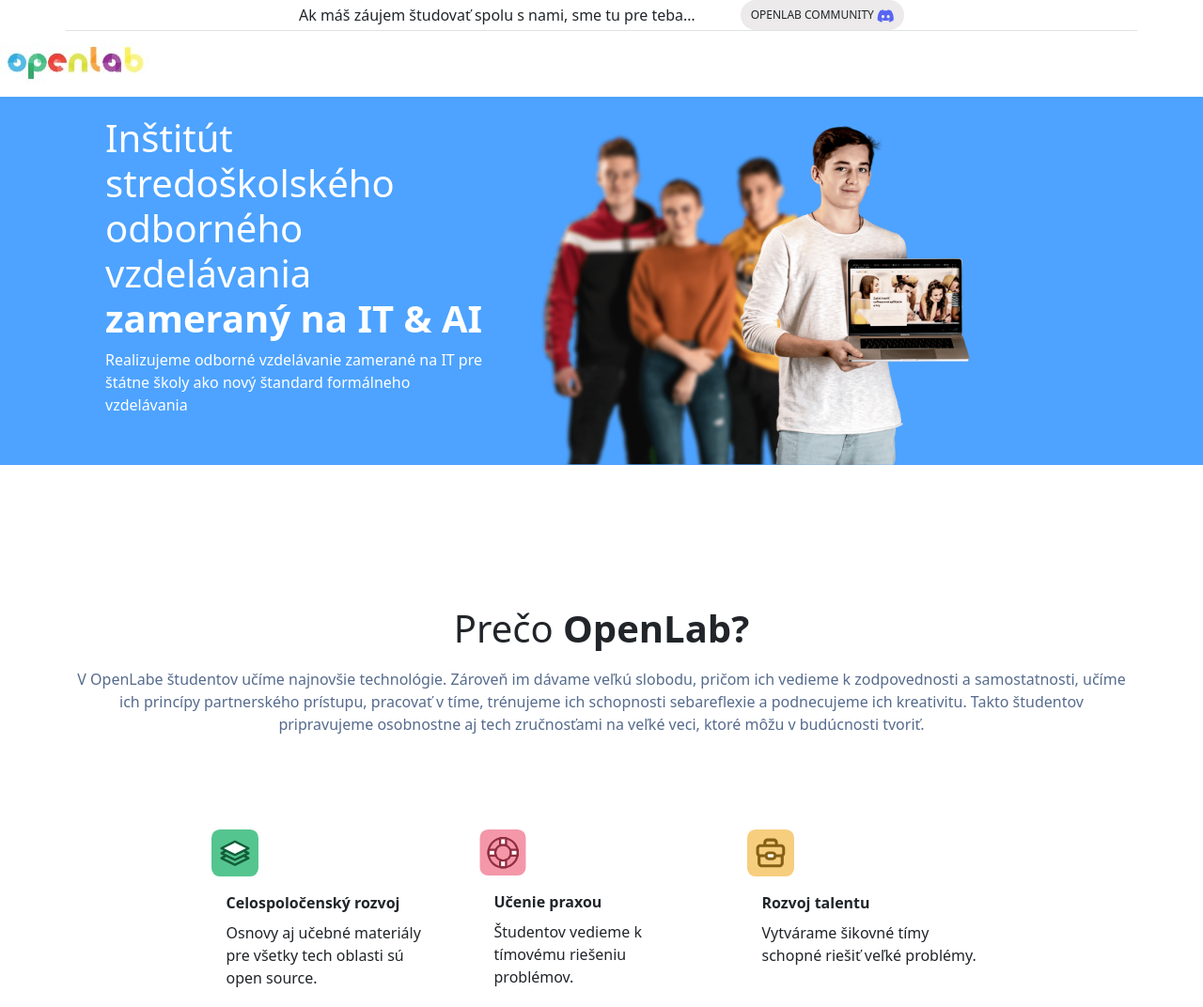
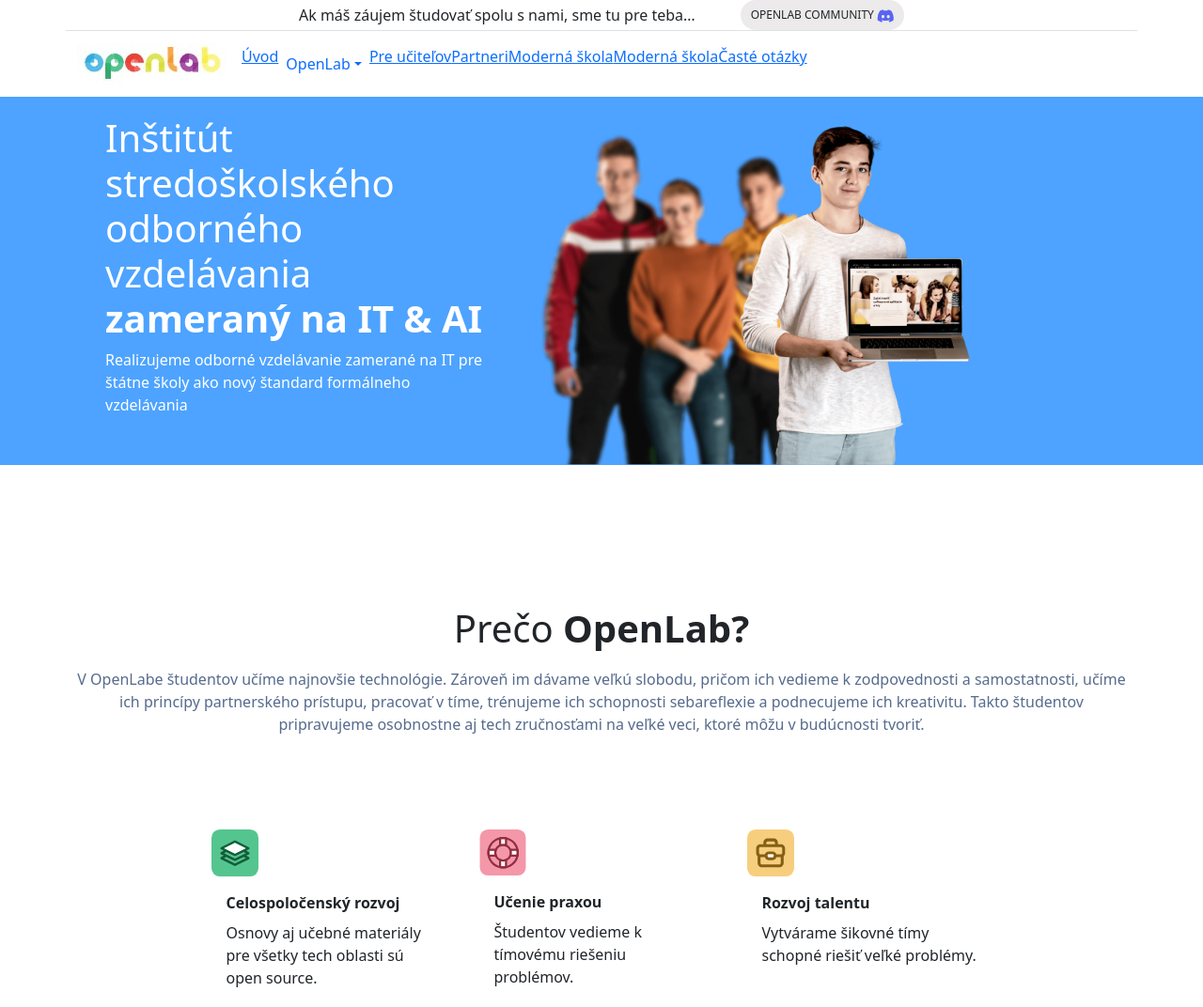
Before and after one commit to CikSimon/ionic_lvl.1_bootstrap, a plain HTML site: page index.html in a window 1280 px wide. Shown: the top 1072 px of the page at 94% size. Drawn offline with nearby package versions, Linux system fonts and the light colour scheme.

Commit message:
navbar-almost-done

```diff
--- a/index.html
+++ b/index.html
@@ -36,10 +36,31 @@ d-none
         </header>
     </section>
     <section id="nav">
-        <nav class="navbar navbar-expand-lg">
-            <a class="navbar-brand" href="#"><img src="./assets/openlab-logo.jpg" alt="openlablogo"></a>
-            <button class="navbar-toggler" type="button"></button>
-            <span class="toggler-icon"></span>
+        <nav class="navbar navbar-expand-md">
+            <div class="container">
+                <a class="navbar-brand" href="#"><img src="./assets/openlab-logo.jpg" alt="openlab-logo"></a>
+                <button class="navbar-toggler" type="button" data-bs-toggle="collapse" data-bs-target="#collapsibleNavbar">
+                    <span class="navbar-toggler-icon"><img src="./assets/nav-icon.jpg" alt=""></span>
+                </button>
+                <div class="collapse navbar-collapse " id="collapsibleNavbar">
+                    <ul class="navbar-nav">
+                        <li class="nav-item"><a href="#">Úvod</a></li>
+                        <li class="nav-item dropdown">
+                            <a class="nav-link dropdown-toggle" href="#" role="button" data-bs-toggle="dropdown">OpenLab</a>
+                            <ul class="dropdown-menu">
+                                <li><a class="dropdown-item" href="#">Hybrid</a></li>
+                                <li><a class="dropdown-item" href="#">Games</a></li>
+                                <li><a class="dropdown-item" href="#">Apps</a></li>
+                            </ul>
+                        </li>
+                        <li class="nav-item"><a href="#">Pre učiteľov</a></li>
+                        <li class="nav-item"><a href="#">Partneri</a></li>
+                        <li class="nav-item"><a href="#">Moderná škola</a></li>
+                        <li class="nav-item"><a href="#">Moderná škola</a></li>
+                        <li class="nav-item"><a href="#">Časté otázky</a></li>
+                    </ul>
+                </div>
+            </div>
         </nav>
     </section>
     <section id="main-page">
--- a/style.css
+++ b/style.css
@@ -46,6 +46,10 @@ css */
     background-image: url(./assets/navbar-toggler.mhtml);
     width: 20px;
     height: 20px;
+}
+
+.navbar-css{
+    text-decoration: none;
 }
 .nav-text a{
     color: black;
```
Also changed, not shown: assets/nav-icon.jpg (added), assets/navbar-toggler.jpg (added).
